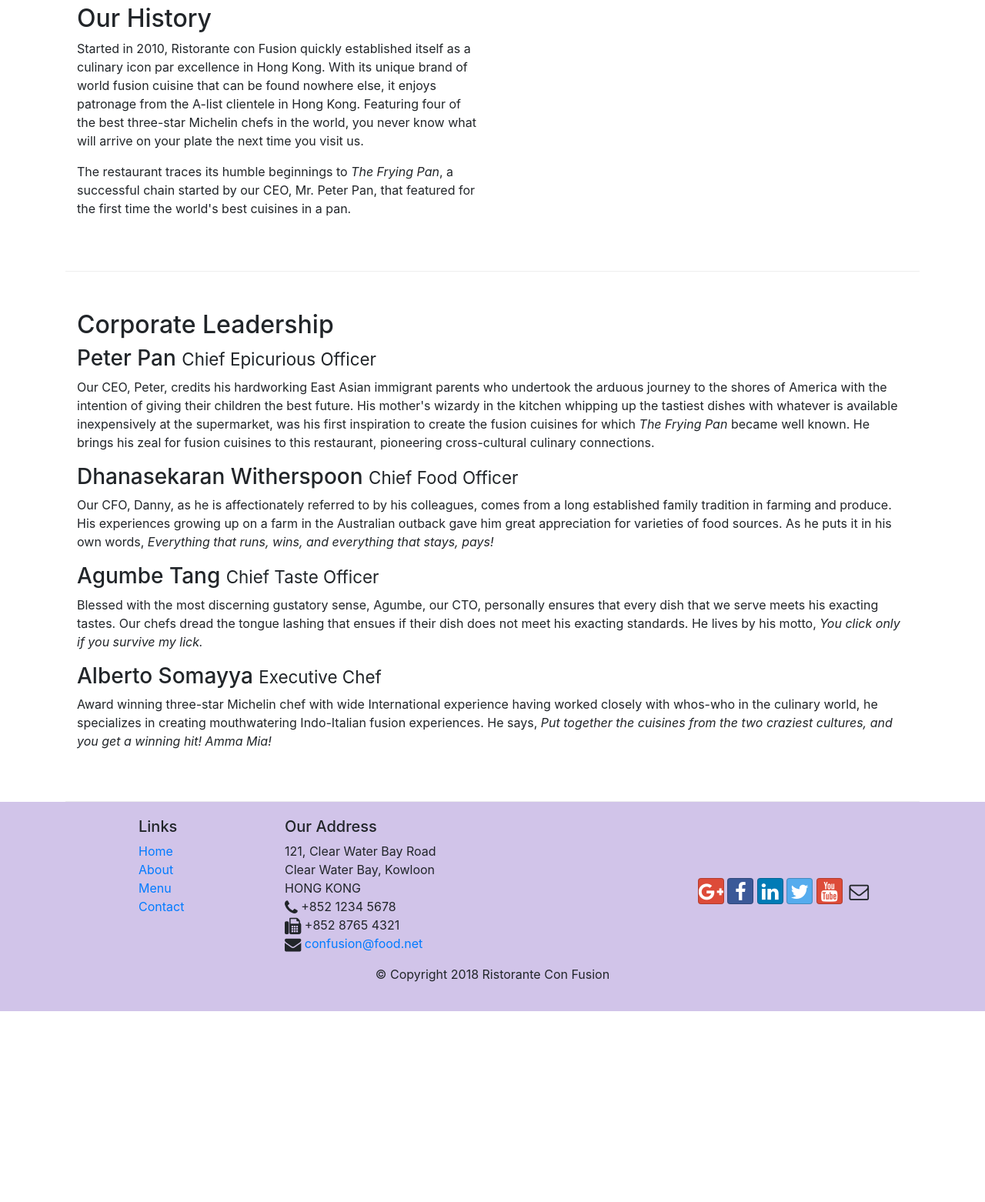
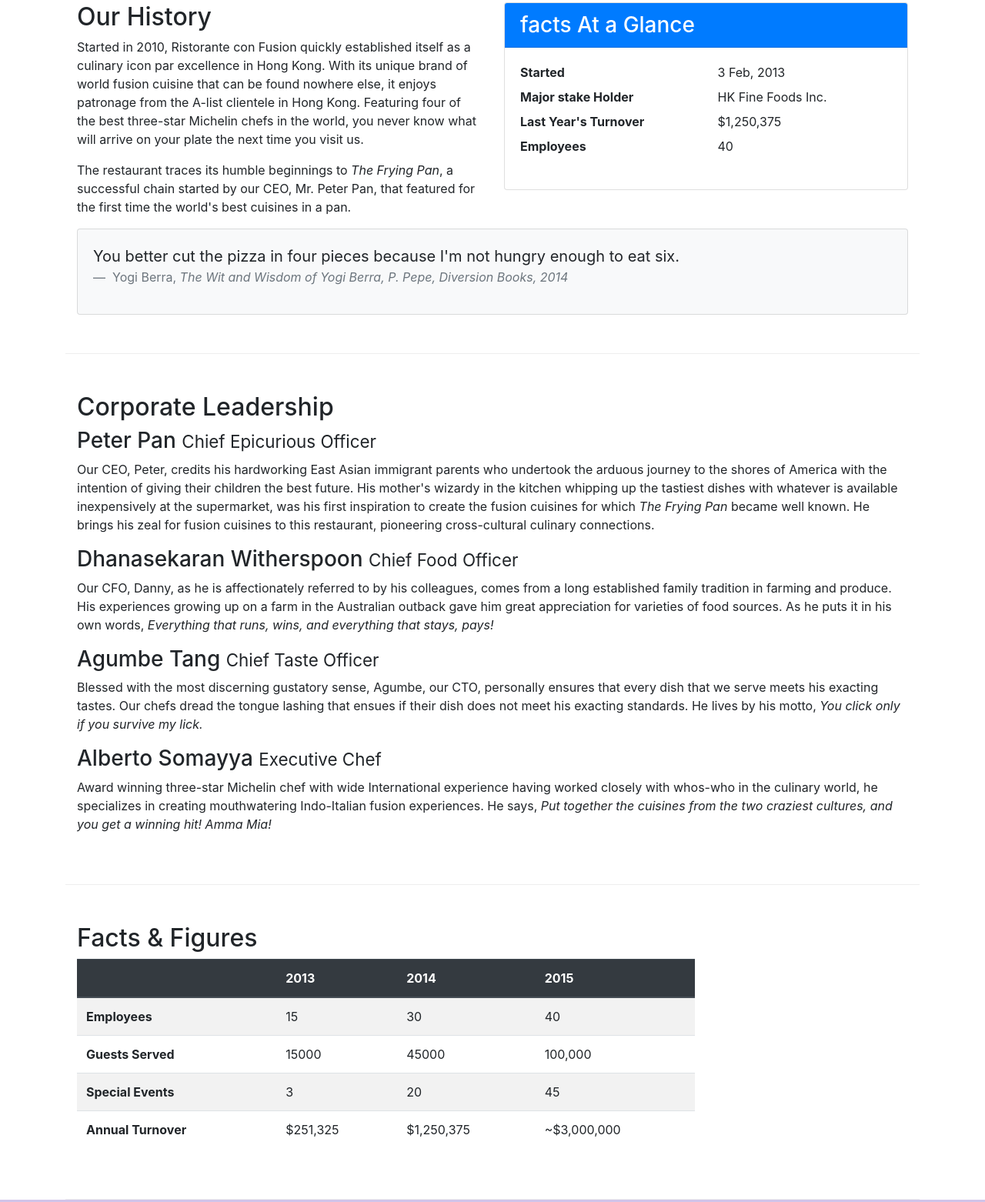
Before and after one commit to Hariom-ojha/conFusion-Bootstrap4, a website: page aboutus.html in a window 1280 px wide. Shown: the part 462-2024 px from the top of the page at 77% size. Before the commit the page ends 1776 px from the top, so only its background shows below. Drawn offline with nearby package versions, Linux system fonts and the light colour scheme.

Commit message:
Tables and Cards

```diff
--- a/aboutus.html
+++ b/aboutus.html
@@ -57,13 +57,43 @@
             </div>
         </div>
 
-        <div class="row row-content align-items-center">
+        <div class="row row-content">
             <div class="col-12 col-sm-6">
                 <h2>Our History</h2>
                 <p>Started in 2010, Ristorante con Fusion quickly established itself as a culinary icon par excellence in Hong Kong. With its unique brand of world fusion cuisine that can be found nowhere else, it enjoys patronage from the A-list clientele in Hong Kong.  Featuring four of the best three-star Michelin chefs in the world, you never know what will arrive on your plate the next time you visit us.</p>
                 <p>The restaurant traces its humble beginnings to <em>The Frying Pan</em>, a successful chain started by our CEO, Mr. Peter Pan, that featured for the first time the world's best cuisines in a pan.</p>
             </div>
-            <div>
+            <div class="col-sm">
+                <div class="card">
+                    <h3 class="card-header bg-primary text-white">facts At a Glance</h3>
+                    <div class="card-body">
+                        <dl class="row">
+                            <dt class="col-6">Started</dt>
+                            <dd class="col-6">3 Feb, 2013</dd>
+                            <dt class="col-6">Major stake Holder</dt>
+                            <dd class="col-6">HK Fine Foods Inc.</dd>
+                            <dt class="col-6">Last Year's Turnover</dt>
+                            <dd class="col-6">$1,250,375</dd>
+                            <dt class="col-6">Employees</dt>
+                            <dd class="col-6">40</dd>
+                        </dl>
+                    </div>
+                </div>
+            </div>
+            <div class="col-12">
+                <div class="card card-body bg-light">
+                    <blockquote class="blockquote">
+                        <p class="mb-0">
+                            You better cut the pizza in four pieces because I'm not hungry enough to eat six.
+                        </p>
+                        <footer class="blockquote-footer">
+                            Yogi Berra,
+                            <cite title="Source Title">
+                                The Wit and Wisdom of Yogi Berra, P. Pepe, Diversion Books, 2014
+                            </cite>
+                        </footer>
+                    </blockquote>
+                </div>
             </div>
         </div>
 
@@ -81,7 +111,50 @@
                 <p class="d-none d-sm-block">Award winning three-star Michelin chef with wide International experience having worked closely with whos-who in the culinary world, he specializes in creating mouthwatering Indo-Italian fusion experiences. He says, <em>Put together the cuisines from the two craziest cultures, and you get a winning hit! Amma Mia!</em></p>
             </div>
        </div>
-
+       <div class="row row-content">
+           <div class="col-12 col-sm-9">
+               <h2>Facts &amp; Figures</h2>
+               <div class="table-responsive">
+                    <table class="table table-striped">
+                        <thead class="thead-dark">
+                            <tr>
+                                <th>&nbsp;</th>
+                                <th>2013</th>
+                                <th>2014</th>
+                                <th>2015</th>
+                            </tr>
+                        </thead>
+                        <tbody>
+                            <tr>
+                                <th>Employees</th>
+                                <td>15</td>
+                                <td>30</td>
+                                <td>40</td>
+                            </tr>
+                            <tr>
+                                <th>Guests Served</th>
+                                <td>15000</td>
+                                <td>45000</td>
+                                <td>100,000</td>
+                            </tr>
+                            <tr>
+                                <th>Special Events</th>
+                                <td>3</td>
+                                <td>20</td>
+                                <td>45</td>
+                            </tr>
+                            <tr>
+                                <th>Annual Turnover</th>
+                                <td>&dollar;251,325</td>
+                                <td>&dollar;1,250,375</td>
+                                <td>~&dollar;3,000,000</td>
+                            </tr>
+                        </tbody>
+                    </table>
+                </div>
+            </div>
+            <div class="col-12 col-sm-3"></div>
+        </div>
     </div>
 
     <footer class="footer">
```
